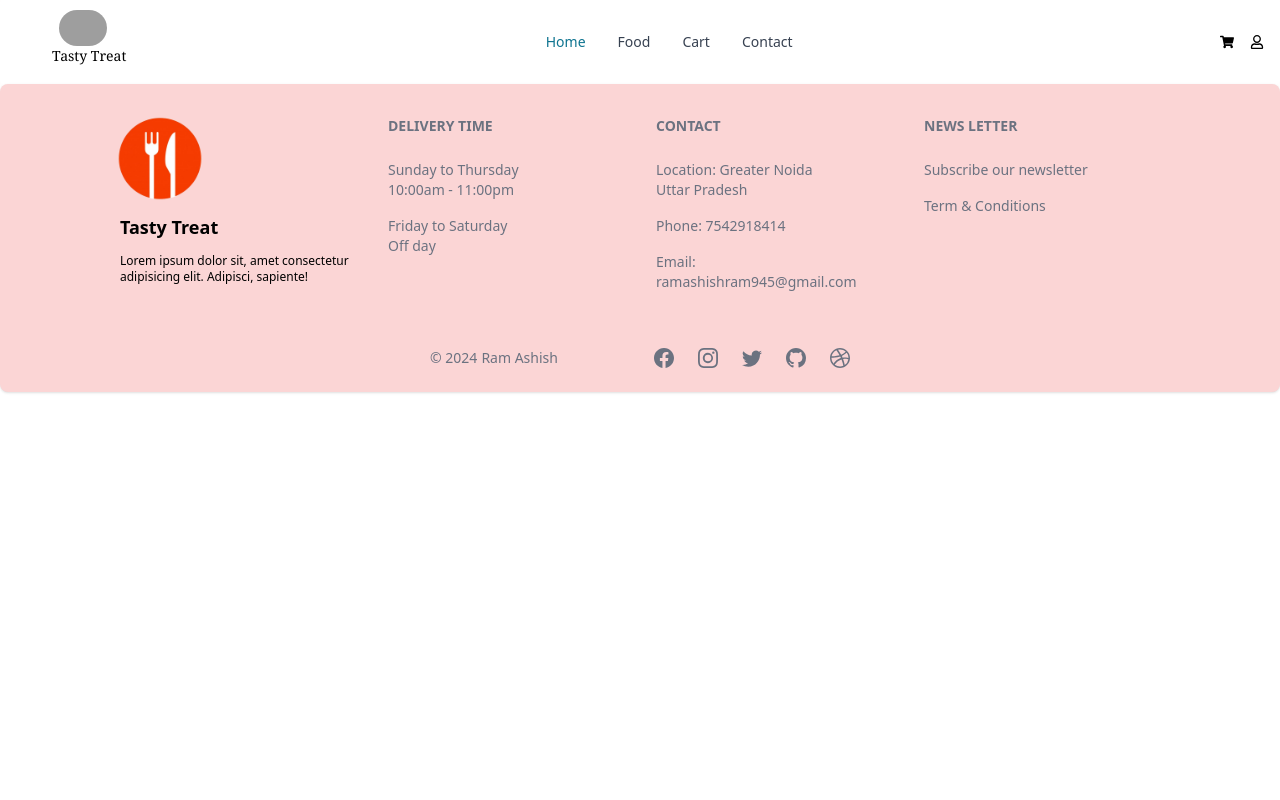
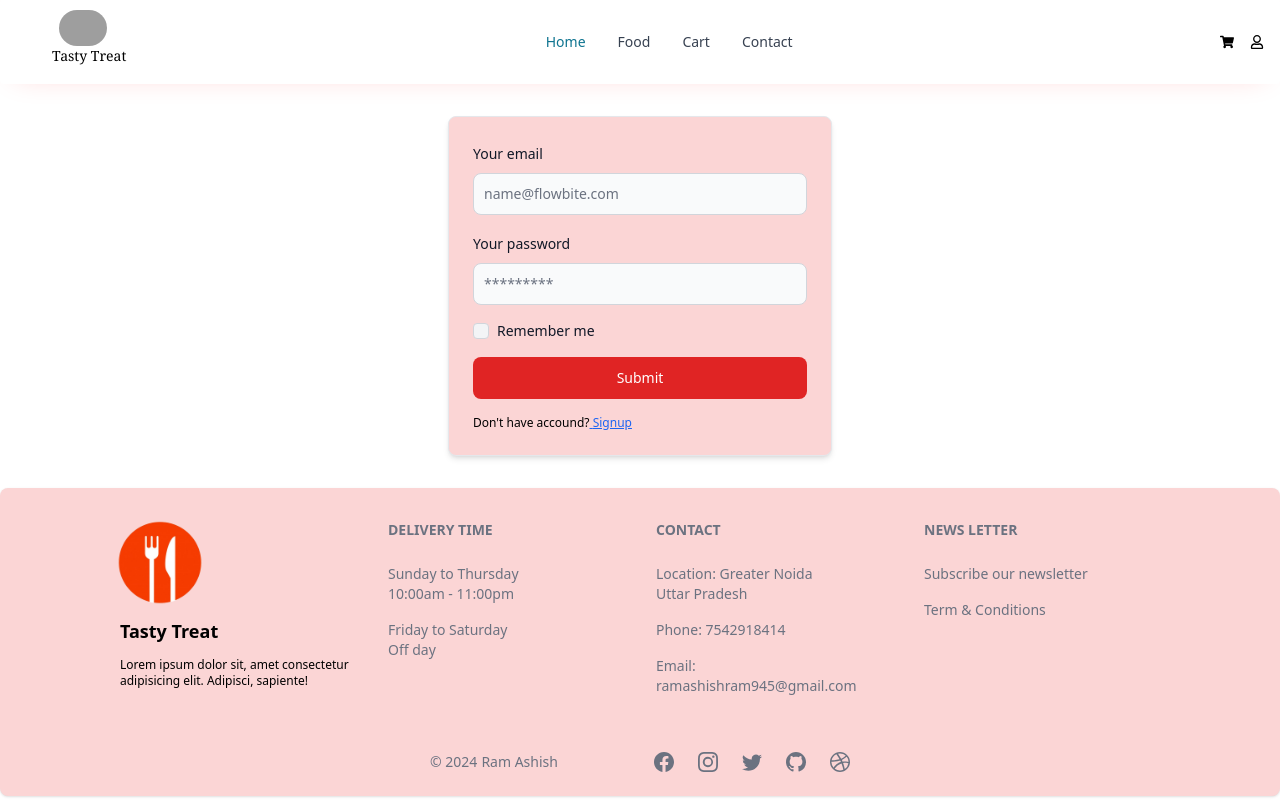
Before and after one commit to 123ramashish/food-delivery-app, a React (Vite) app in the folder client/: page /signin in a window 1280 px wide. Built offline with nearby package versions, Linux system fonts and the light colour scheme; grey boxes are pictures that could not be loaded.

Commit message:
create signin page

```diff
--- a/client/src/App.jsx
+++ b/client/src/App.jsx
@@ -4,6 +4,7 @@ import Cart from "./components/Cart";
 import Header from "./pages/Header";
 import { FooterPage } from "./pages/FooterPage";
 import SignUp from "./pages/SignUp";
+import { SignIn } from "./pages/SignIn";
 function App() {
   return (
     <>
@@ -13,6 +14,7 @@ function App() {
           <Route path="/" element={<Home />} />
           <Route path="/cart" element={<Cart />} />
           <Route path="/signup" element={<SignUp />} />
+          <Route path="/signin" element={<SignIn />} />
         </Routes>
         <FooterPage />
       </BrowserRouter>
--- a/client/src/pages/Header.jsx
+++ b/client/src/pages/Header.jsx
@@ -21,10 +21,10 @@ export default function Header() {
         </Navbar.Brand>
 
         <div className=" inline-flex gap-4 text-sm items-center ml-2 md:order-2 ">
-          <Link href="/cart">
+          <Link to={"/cart"}>
             <FaShoppingCart />
           </Link>
-          <Link href="/login">
+          <Link to={"/signin"}>
             <FaRegUser />
           </Link>
           <Navbar.Toggle />
--- /dev/null
+++ b/client/src/pages/SignIn.jsx
@@ -0,0 +1,46 @@
+import { Button, Card, Checkbox, Label, TextInput } from "flowbite-react";
+import { Link } from "react-router-dom";
+export function SignIn() {
+  return (
+    <Card className="max-w-sm  m-auto my-8 bg-red-200">
+      <form className="flex flex-col gap-4">
+        <div>
+          <div className="mb-2 block">
+            <Label htmlFor="email1" value="Your email" />
+          </div>
+          <TextInput
+            id="email1"
+            type="email"
+            placeholder="name@flowbite.com"
+            required
+          />
+        </div>
+        <div>
+          <div className="mb-2 block">
+            <Label htmlFor="password1" value="Your password" />
+          </div>
+          <TextInput
+            id="password1"
+            type="password"
+            placeholder="*********"
+            required
+          />
+        </div>
+        <div className="flex items-center gap-2">
+          <Checkbox id="remember" />
+          <Label htmlFor="remember">Remember me</Label>
+        </div>
+        <Button type="submit" className="bg-red-600">
+          Submit
+        </Button>
+        <p className="text-xs font-thin">
+          Don't have accound?
+          <Link to={"/signup"} className="text-blue-600 underline">
+            {" "}
+            Signup
+          </Link>
+        </p>
+      </form>
+    </Card>
+  );
+}
```
